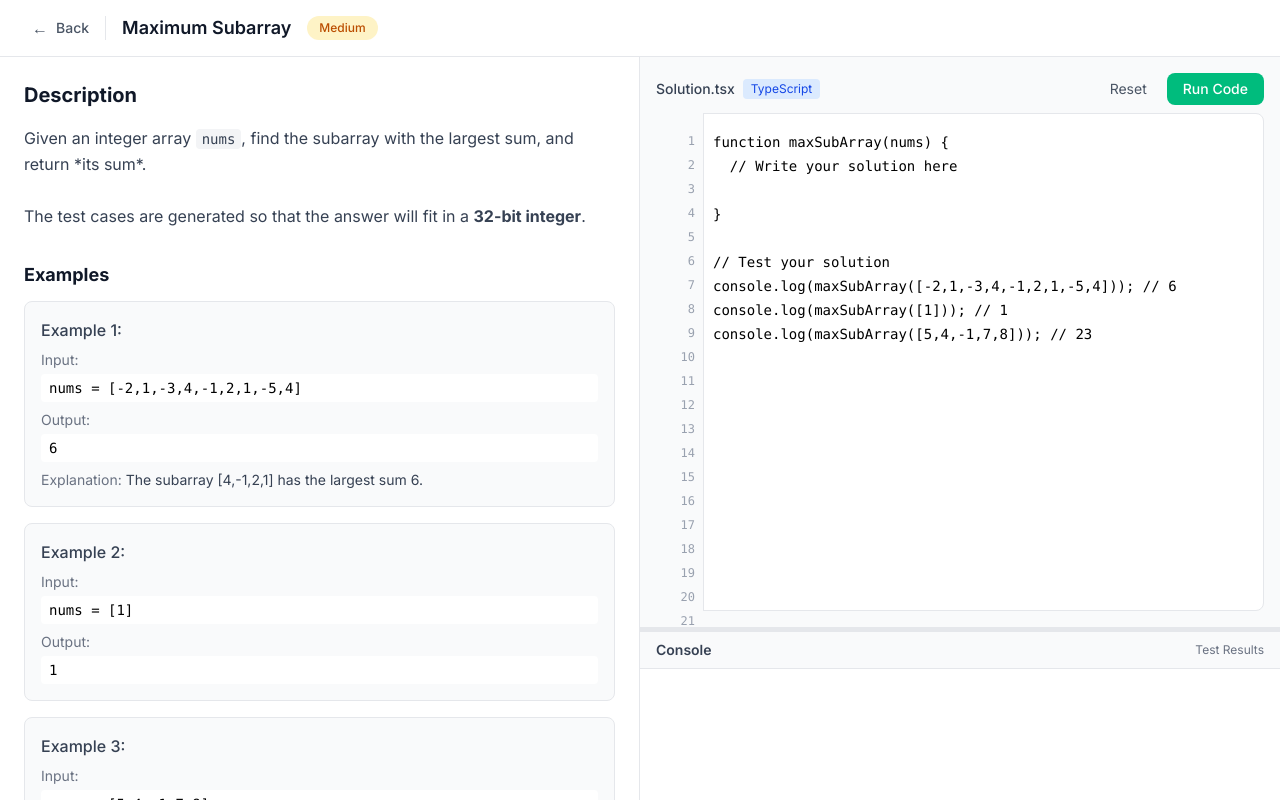
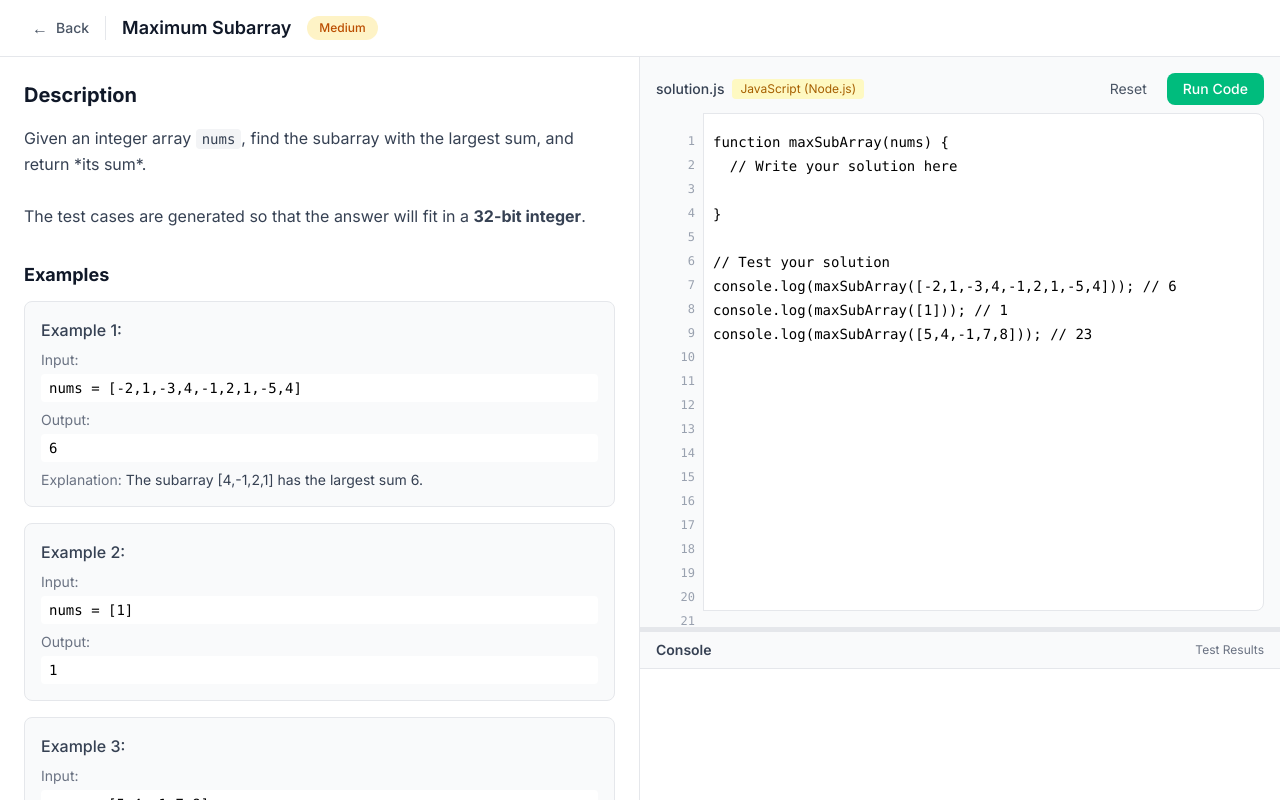
Before and after one commit to dehyabi/coding-practice-app, a Next.js app: page /problems/max-subarray in a window 1280 px wide. Shown: the top 800 px of the page. Built offline with nearby package versions, Linux system fonts and the light colour scheme.

Commit message:
style: Update editor label to solution.js (JavaScript)

```diff
--- a/src/components/CodeEditor.tsx
+++ b/src/components/CodeEditor.tsx
@@ -35,9 +35,9 @@ export default function CodeEditor({
     <div className="flex flex-col h-full">
       <div className="flex items-center justify-between mb-2">
         <div className="flex items-center gap-2">
-          <span className="text-sm font-medium text-gray-700">Solution.tsx</span>
-          <span className="px-2 py-0.5 bg-blue-100 text-blue-700 text-xs rounded">
-            TypeScript
+          <span className="text-sm font-medium text-gray-700">solution.js</span>
+          <span className="px-2 py-0.5 bg-yellow-100 text-yellow-700 text-xs rounded">
+            JavaScript (Node.js)
           </span>
         </div>
         <div className="flex gap-2">
```
